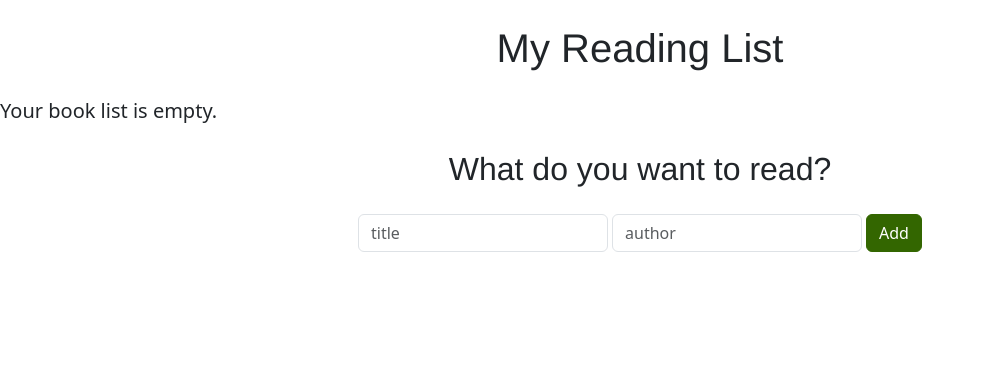
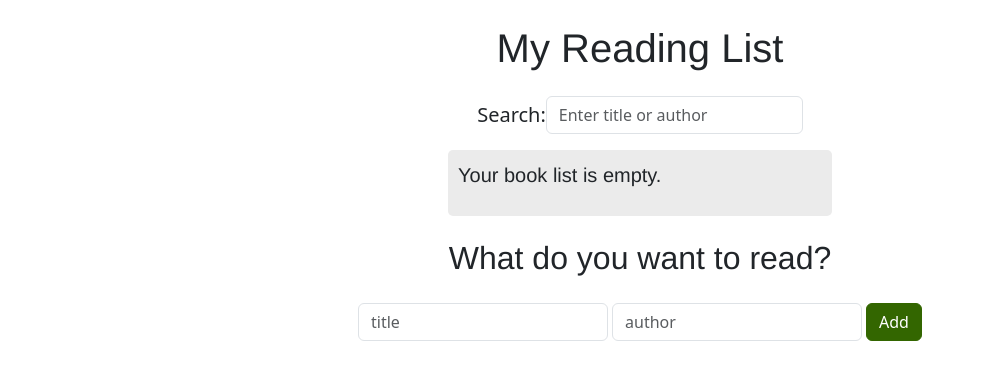
Before and after one commit to nicoferreira90/reading_list_app, a Django app: page / in a window 1280 px wide. Shown: the top 380 px of the page, without its empty margins (0-985 px from the left). Run offline with Django 5.2, Linux system fonts and the light colour scheme; data that the repository does not hold is empty.

Commit message:
added dynamic search functionality with HTMX

```diff
--- a/reading/urls.py
+++ b/reading/urls.py
@@ -1,5 +1,5 @@
 from django.urls import path
-from .views import ReadingListView, add_book, delete_book
+from .views import ReadingListView, add_book, delete_book, book_search
 
 urlpatterns = [
     path("", ReadingListView.as_view(), name="reading_page"),
@@ -7,7 +7,8 @@ urlpatterns = [
 
 htmx_urlpatterns = [
     path("add_book/", add_book, name="add_book"),
-    path("delete_book/<int:pk>/", delete_book, name="delete_book")
+    path("delete_book/<int:pk>/", delete_book, name="delete_book"),
+    path("book_search/", book_search, name="book_search"),
 ]
 
 urlpatterns += urlpatterns+htmx_urlpatterns
--- a/reading/views.py
+++ b/reading/views.py
@@ -1,6 +1,7 @@
 from django.shortcuts import render, redirect
 from django.views.generic import ListView
 from django.views.decorators.http import require_http_methods
+from django.db.models import Q
 
 from .models import Book
 
@@ -23,3 +24,9 @@ def delete_book(request, pk):
     Book.objects.filter(pk=pk).delete()
     book_list = Book.objects.all()
     return render(request, 'reading/book_list.html', {'book_list': book_list})
+
+def book_search(request):
+    search_text = request.POST.get("search")
+    book_search_list = Book.objects.filter( Q(title__icontains=search_text) | Q(author__icontains=search_text) )
+
+    return render(request, 'reading/book_list.html', {'book_list': book_search_list})
--- a/templates/reading/book_list.html
+++ b/templates/reading/book_list.html
@@ -16,5 +16,7 @@
             </div>
     {% endfor %}
 {% else %}
+<div class="book-container container-fluid d-flex justify-content-between align-items-center">
     <p class="lead">Your book list is empty.</p>
+</div>
 {% endif %}
--- a/templates/reading/reading_page.html
+++ b/templates/reading/reading_page.html
@@ -40,6 +40,10 @@
 <body hx-headers='{"X-CSRFToken": "{{ csrf_token }}"}'>
     <h1 class="m-4">My Reading List</h1>
 
+    <div>
+        {% include "reading/search.html" %}
+    </div>
+
     <div id="book_list">
         {% include "reading/book_list.html" %}
     </div>
--- /dev/null
+++ b/templates/reading/search.html
@@ -0,0 +1,14 @@
+<div class="d-flex justify-content-center align-items-center">
+    <form action="{% url 'reading_page' %}" method="post" class="d-flex align-items-center">
+        {% csrf_token %}
+        <p class="lead mb-0 mr-2">Search:</p>
+        <input type="text"
+                hx-post="{% url "book_search" %}"
+                hx-target="#book_list"
+                hx-trigger="keyup changed"
+                class="form-control"
+                name="search"
+                placeholder="Enter title or author">
+
+    </form>
+</div>
```
